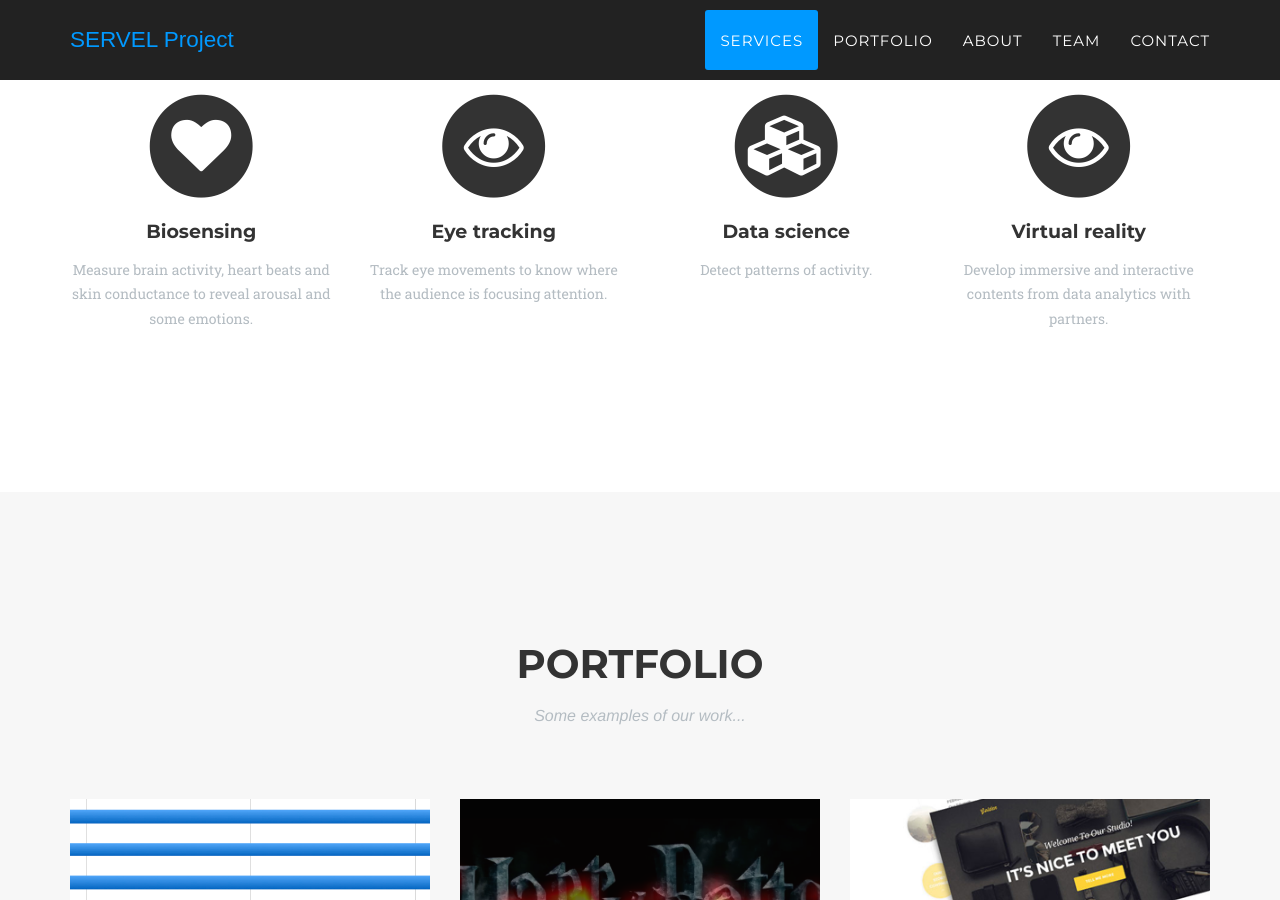
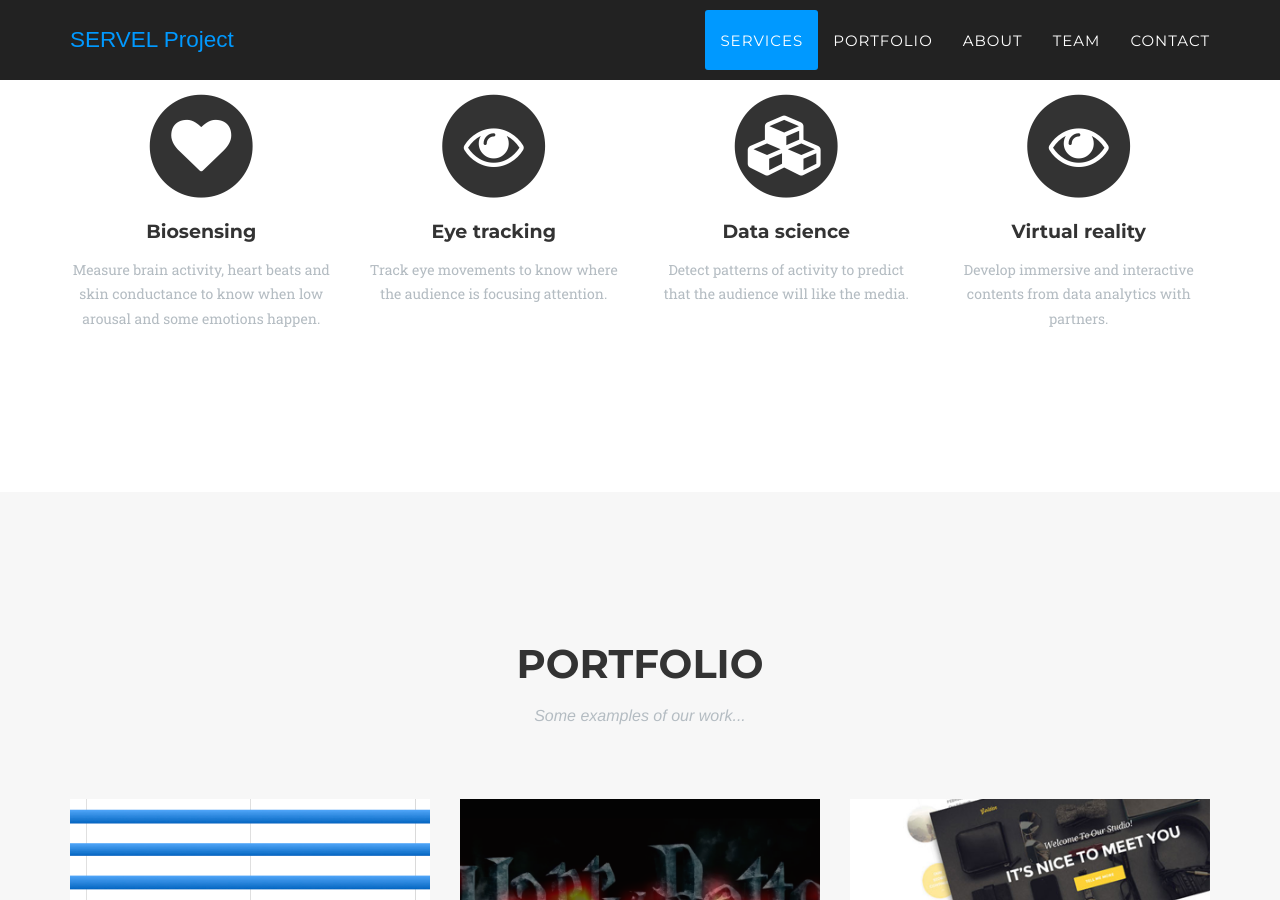
Before and after one commit to servelproject/servel-technologies.io, a Jekyll site: the page built from index.html, in a window 1280 px wide and 900 px high, scrolled down 1385 px. Built offline with Jekyll 4.4.1, drawn with Linux system fonts in a browser that asks for light colours; some web fonts are replaced.

Commit message:
Update services.html
Description changed

```diff
--- a/_includes/services.html
+++ b/_includes/services.html
@@ -50,7 +50,7 @@
                         <i class="fa fa-heart fa-stack-1x fa-inverse"></i>
                     </span>
                     <h4 class="service-heading">Biosensing</h4>
-                    <p class="text-muted">Measure brain activity, heart beats and skin conductance to reveal arousal and some emotions.</p>
+                    <p class="text-muted">Measure brain activity, heart beats and skin conductance to know when low arousal and some emotions happen.</p>
                 </div>
                 <div class="col-md-3">
                     <span class="fa-stack fa-4x">
@@ -66,7 +66,7 @@
                         <i class="fa fa-cubes fa-stack-1x fa-inverse"></i>
                     </span>
                     <h4 class="service-heading">Data science</h4>
-                    <p class="text-muted">Detect patterns of activity.</p>
+                    <p class="text-muted">Detect patterns of activity to predict that the audience will like the media.</p>
                 </div>
                 <div class="col-md-3">
                     <span class="fa-stack fa-4x">
```
